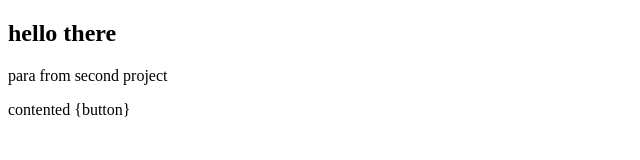
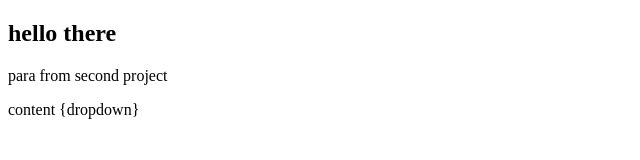
Before and after one commit to kusum-kumawat/second-project, a plain HTML site: page index.html in a window 1280 px wide. Shown: the full height of the page, 0-640 px from the left. Drawn offline with Linux system fonts and the light colour scheme.

Commit message:
button modified

```diff
--- a/index.html
+++ b/index.html
@@ -8,6 +8,6 @@
 <body>
     <h2>hello there</h2>
     <p>para from second project</p>
-    <p>contented {button}</p>
+    <p>content {dropdown}</p>
 </body>
 </html>
```
